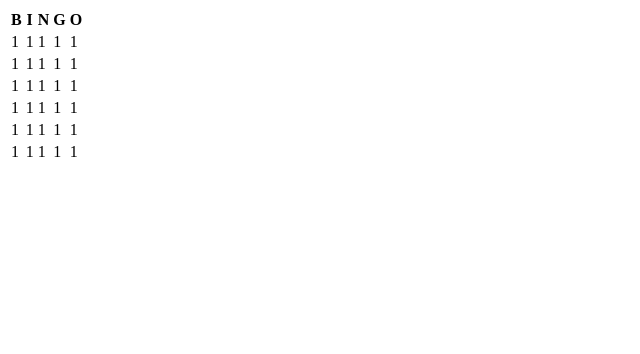
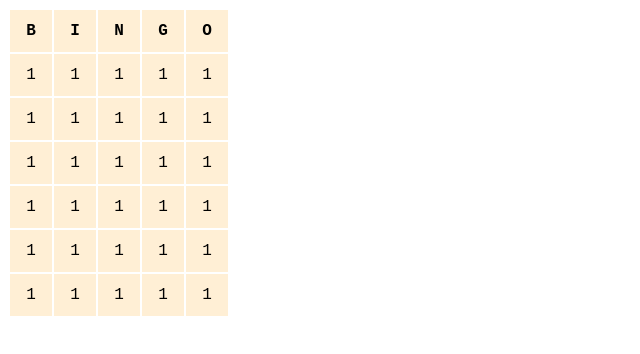
Before and after one commit to KawataTsutomu/MyBingo, a plain HTML site: page index.html in a window 1280 px wide. Shown: the whole page, without its empty margins (0-640 px from the left). Drawn offline with Linux system fonts and the light colour scheme.

Commit message:
CSSスタイル調整

```diff
--- /dev/null
+++ b/css/styles.css
@@ -0,0 +1,11 @@
+body {
+    font-family: 'Courier New', Courier, monospace;
+}
+
+th, td {
+    background: papayawhip;
+    width: 40px;
+    height: 40px;
+    text-align: center;
+    line-height: 40px;
+}
--- a/index.html
+++ b/index.html
@@ -5,6 +5,7 @@
     <meta http-equiv="X-UA-Compatible" content="IE=edge">
     <meta name="viewport" content="width=device-width, initial-scale=1.0">
     <title>MyBingo</title>
+    <link rel="stylesheet" href="css/styles.css">
 </head>
 <body>
     <table>
```
